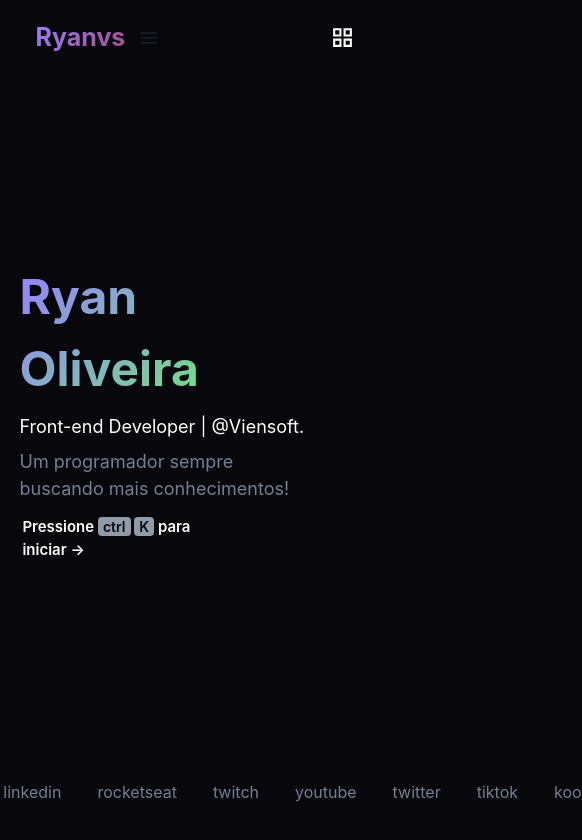
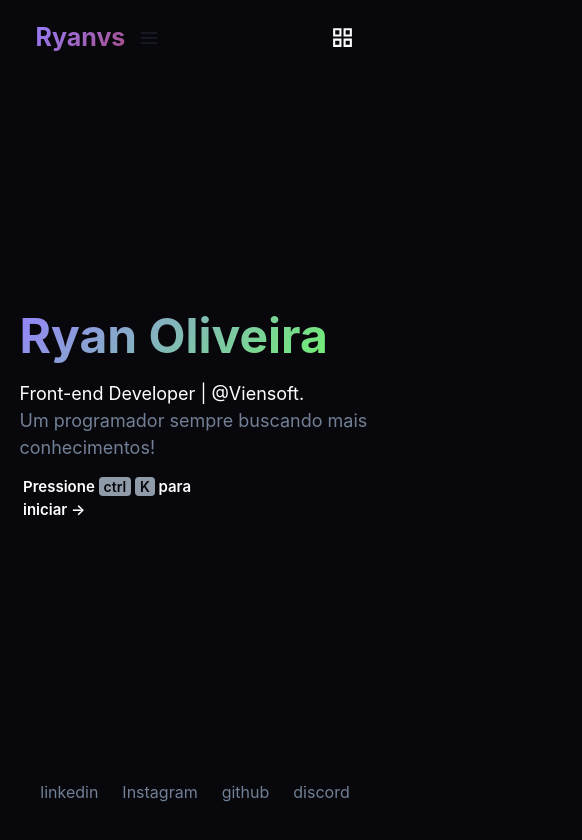
Before and after one commit to ryanoliveiragit/Portfolio-typescript, a Next.js app: page / in a window 390 px wide. Shown: the top 840 px of the page, 582 px wide, since content can reach past the window. Built offline with nearby package versions, Linux system fonts and the light colour scheme.

Commit message:
responsive footer

```diff
--- a/src/components/footer/index.tsx
+++ b/src/components/footer/index.tsx
@@ -10,26 +10,20 @@ import {
 export default function SmallWithNavigation() {
   return (
     <Box
-        bg={useColorModeValue('08070b', 'gray.900')}
       color={useColorModeValue('gray.500', 'gray.200')}>
       <Container
         as={Stack}
-          maxW={'6xl'}
+        maxW={'2xl'}
         py={4}
-          direction={{ base: 'column', md: 'row' }}
+        direction={{ base: 'column', md: 'colunm' }}
         spacing={4}
-          justify={{ base: 'center', md: 'center' }}
+        justify={{ base: 'center', md: 'space-between' }}
         align={{ base: 'center', md: 'center' }}>
-          <Stack direction={'row'} spacing={9}>
+        <Stack direction={'row'} spacing={6}>
+          <Link href={'#'}>linkedin</Link>
           <Link href={'#'}>Instagram</Link>
           <Link href={'#'}>github</Link>
-            <Link href={'#'}>linkedin</Link>
-            <Link href={'#'}>rocketseat</Link>
-            <Link href={'#'}>twitch</Link>
-            <Link href={'#'}>youtube</Link>
-            <Link href={'#'}>twitter</Link>
-            <Link href={'#'}>tiktok</Link>
-            <Link href={'#'}>koo</Link>
+          <Link href={'#'}>discord</Link>
         </Stack>
       </Container>
     </Box>
--- a/src/pages/index.tsx
+++ b/src/pages/index.tsx
@@ -12,7 +12,7 @@ export default function Home() {
     <>
       <Container>
         <Header />
-        <Flex h={"83vh"} w={"83%"} bg={"#08070b"}>
+        <Flex h={"83vh"} w={"100%"} bg={"#08070b"}>
           <Center w={"100%"} fontSize={43} justify-content={"space-around"}>
             <Stack spacing={2}>
               <Text fontSize="5xl" fontWeight={700} className="gradient">
@@ -20,9 +20,9 @@ export default function Home() {
               </Text>
               <Text fontSize="lg" color={'white'}>
               Front-end Developer | @Viensoft.
-              </Text>
               <Text fontSize="lg" color={'gray.500'}>
                 Um programador sempre buscando mais conhecimentos!
+              </Text>
               </Text>
               <button className="buttonHome">
                 Pressione <kbd className="kbd">ctrl</kbd>{" "}
```
Lines whose indentation alone changed are shown as unchanged.
